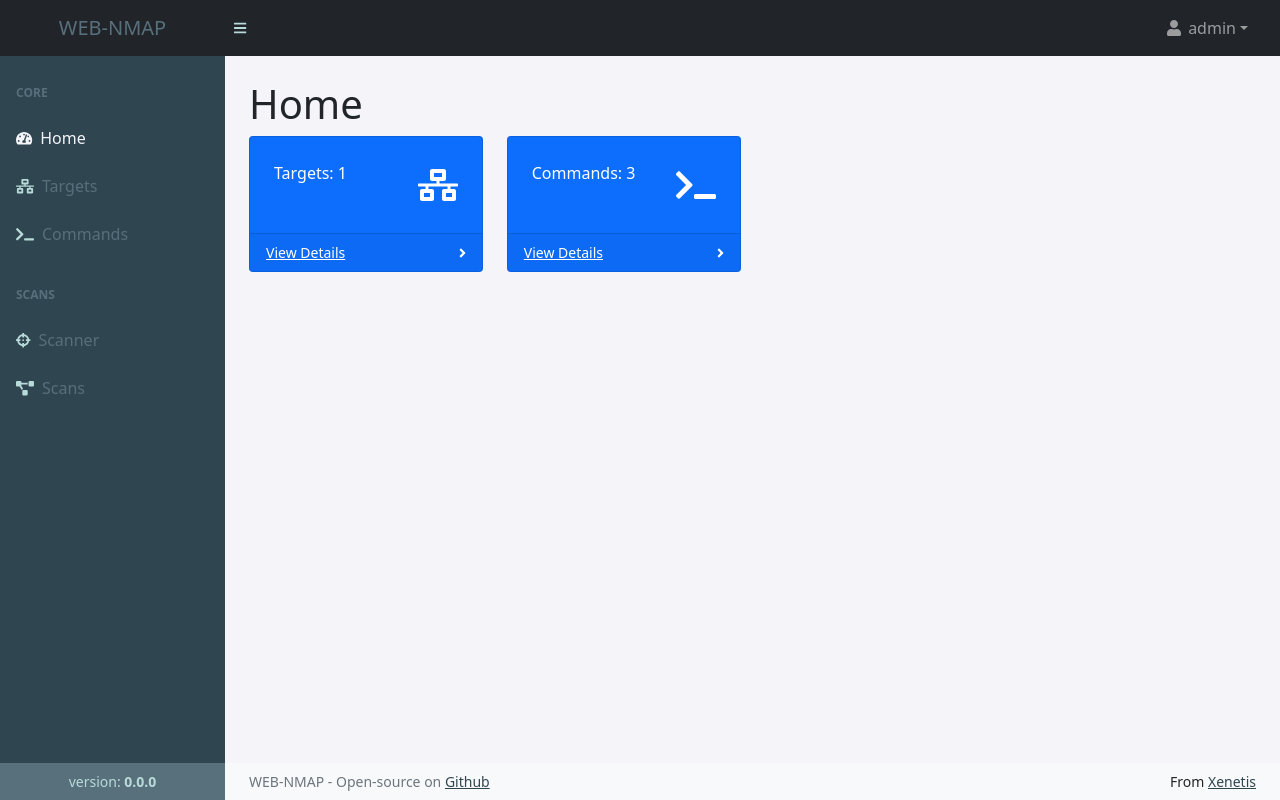
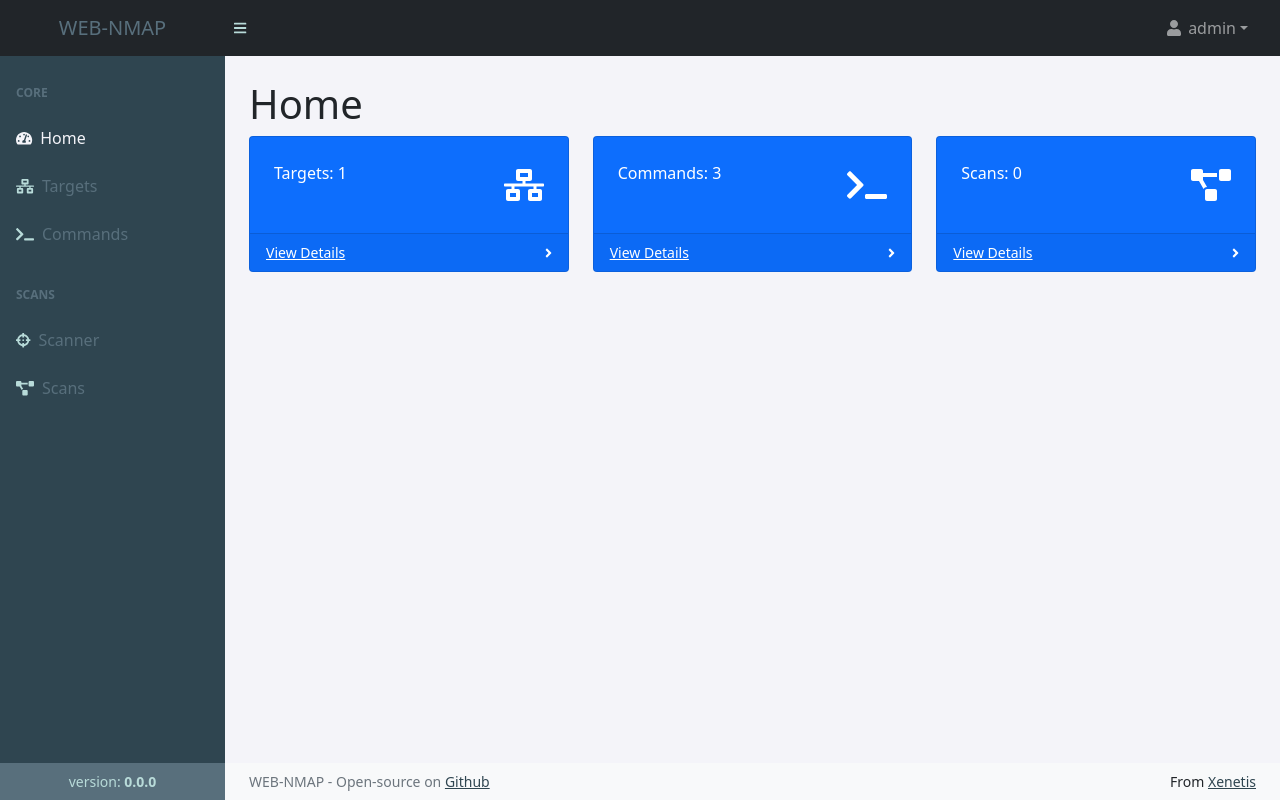
Before and after one commit to xenetis/web-nmap, a Flask app: page /index in a window 1280 px wide. Run offline with Flask 3, Linux system fonts and the light colour scheme; a user stored in the database is signed in; data comes from the database, SQL or seed files in the repository; data that the repository does not hold is empty; some libraries are stand-ins or nearby versions.

Commit message:
Commit v0.4.0 - Add Socket.IO messages from thread scanner - Add Bootstrap Toast messages - Add nb_scans on homepage

```diff
--- a/apps/default/routes.py
+++ b/apps/default/routes.py
@@ -1,8 +1,11 @@
 # -*- encoding: utf-8 -*-
 import json
+from datetime import datetime
+
 from time import sleep
 
-from flask_login.utils import _get_user, current_user
+from flask_login.utils import current_user
+from sqlalchemy import desc
 
 from apps.default import blueprint
 from flask import render_template, request, redirect
@@ -23,13 +26,18 @@
 @blueprint.route('/index')
 @login_required
 def index():
+    # from run import scan_event
+    # scan_event('Event emitted from Python index')
+
     nb_targets = db.session.query(TargetModel.id).count()
     nb_commands = db.session.query(CommandModel.id).count()
+    nb_scans = db.session.query(ScanModel.id).count()
 
     return render_template('default/index.html',
                            activepath='index',
                            nb_targets=nb_targets,
-                           nb_commands=nb_commands)
+                           nb_commands=nb_commands,
+                           nb_scans=nb_scans)
 
 
 @blueprint.route('/targets', methods=['GET', 'POST'])
@@ -67,6 +75,7 @@
 @blueprint.route('/scans', methods=['GET', 'POST'])
 @login_required
 def scans():
+
     if request.method == 'POST':
         if request.form['action'] == 'delete':
             id = request.form['id']
@@ -86,7 +95,7 @@
 
     return render_template('default/scans.html',
                            activepath='scans',
-                           scans=ScanModel.query.all(),
+                           scans=ScanModel.query.order_by(desc(ScanModel.date_update)).all(),
                            targets=TargetModel.query.all(),
                            commands=CommandModel.query.all())
 
@@ -138,7 +147,6 @@
 @blueprint.route('/settings', methods=['GET', 'POST'])
 @login_required
 def settings():
-
     success = None
     me = {
         'id': current_user.id,
@@ -231,6 +239,12 @@
     return render_template('default/scanner.html', activepath='scanner', thread_started=thread_started)
 
 
+@blueprint.route('/scanner/toast', methods=['GET'])
+@login_required
+def ajax_socket_message():
+    message = 'Hello, world! This is a toast message.'
+    return render_template('default/toast.html', message=message, now=datetime.now())
+
 @blueprint.route('/<template>')
 @login_required
 def route_template(template):
--- a/apps/templates/_includes/scripts.html
+++ b/apps/templates/_includes/scripts.html
@@ -1,6 +1,53 @@
 <script src="https://cdnjs.cloudflare.com/ajax/libs/font-awesome/5.15.3/js/all.min.js" crossorigin="anonymous"></script>
 <script src="https://cdn.jsdelivr.net/npm/bootstrap@5.0.2/dist/js/bootstrap.bundle.min.js" integrity="sha384-MrcW6ZMFYlzcLA8Nl+NtUVF0sA7MsXsP1UyJoMp4YLEuNSfAP+JcXn/tWtIaxVXM" crossorigin="anonymous"></script>
+
+<script src="https://cdn.socket.io/4.6.0/socket.io.min.js" integrity="sha384-c79GN5VsunZvi+Q/WObgk2in0CbZsHnjEqvFxC5DxHn9lTfNce2WW6h2pH6u/kF+" crossorigin="anonymous"></script>
+
 <script src="/static/assets/js/script.js"></script>
+<script type="text/javascript" charset="utf-8">
+  $(document).ready(function() {
+
+    var socket = io.connect('/');
+
+    // socket.on('connection', (socket) => {
+    //   console.log('we have a new connection !!!');
+    //
+    //   socket.on('join', ({name, room}, callback) => {
+    //     console.log("Log name/room", name, " - ", room)
+    //   });
+    // });
+
+    socket.on('connect', function() {
+      console.log('Successfully connected to server!');
+    });
+
+    // socket.emit('scan_event', 'event emited from frontend')
+
+    socket.on('scan_event', function(data) {
+
+      console.log("scan_event: ", data);
+      $.ajax({
+        url: "{{ url_for('home_blueprint.ajax_socket_message') }}",
+        type: "get",
+        success: function (response) {
+          data = JSON.parse(data);
+          var toastBody = data.message;
+          if(data.link != "") {
+            toastBody = toastBody + '<p><a href="' + data.link + '" class="btn btn-success btn-sm"><i class="fas fa-eye"></i> View</a></p>';
+          }
+
+          $("#toastContainer").append(response);
+          $(".toast").last().find('.toast-body').html(toastBody);
+          $(".toast").last().find('.toast-footer').html(toastBody);
+          bootstrap.Toast.getOrCreateInstance($(".toast").last()).show();
+        },
+        error: function(jqXHR, textStatus, errorThrown) {
+          console.log(textStatus, errorThrown);
+        }
+      });
+    });
+  });
+</script>
 
 <div class="modal fade" id="deleteModal" tabindex="-1" aria-labelledby="deleteModalLabel" aria-hidden="true">
   <div class="modal-dialog">
@@ -20,3 +67,4 @@
     </div>
   </div>
 </div>
+<div aria-live="polite" aria-atomic="true" id="toastContainer" class="position-absolute top-0 mt-5 end-0 p-3" style="z-index: 1050;"></div>
--- a/apps/templates/default/index.html
+++ b/apps/templates/default/index.html
@@ -10,7 +10,7 @@
         <div class="container-fluid px-4">
             <h1 class="mt-4">Home</h1>
             <div class="row">
-                <div class="col-xl-3 col-md-6">
+                <div class="col-xl-4 col-md-6">
                     <div class="card bg-primary text-white mb-4">
                         <div class="card-body">
                             <div class="d-flex">
@@ -28,7 +28,7 @@
                         </div>
                     </div>
                 </div>
-                <div class="col-xl-3 col-md-6">
+                <div class="col-xl-4 col-md-6">
                     <div class="card bg-primary text-white mb-4">
                         <div class="card-body">
                             <div class="d-flex">
@@ -46,6 +46,24 @@
                         </div>
                     </div>
                 </div>
+                <div class="col-xl-4 col-md-6">
+                    <div class="card bg-primary text-white mb-4">
+                        <div class="card-body">
+                            <div class="d-flex">
+                                <div class="p-2 flex-fill">
+                                    Scans: {{ nb_scans }}
+                                </div>
+                                <div class="p-2 flex-fill text-end fs-2">
+                                    <i class="fas fa-project-diagram"></i>
+                                </div>
+                            </div>
+                        </div>
+                        <div class="card-footer d-flex align-items-center justify-content-between">
+                            <a class="small text-white stretched-link" href="{{ url_for('home_blueprint.scans') }}">View Details</a>
+                            <div class="small text-white"><i class="fas fa-angle-right"></i></div>
+                        </div>
+                    </div>
+                </div>
             </div>
         </div>
     </main>
--- a/requirements.txt
+++ b/requirements.txt
@@ -9,10 +9,9 @@
 sqlalchemy==1.4.29
 email_validator==1.3.1
 gunicorn==20.1.0
-flask-restx==0.5.1
 python-dotenv==1.0.0
-Flask-Minify==0.37
+Flask-Minify==0.41
 mysqlclient==2.1.1
 python-nmap==0.7.1
 validators==0.20.0
-# self~=2020.12.3
+flask-socketio==5.3.3
--- a/run.py
+++ b/run.py
@@ -3,6 +3,8 @@
 import os
 from flask_migrate import Migrate
 from flask_minify import Minify
+from flask_socketio import SocketIO
+
 from sys import exit
 
 from apps.config import app_config
@@ -20,6 +22,8 @@
 
 app = create_app(app_config)
 
+mysocket = SocketIO(app, cors_allowed_origins="*")
+
 Migrate(app, db)
 
 if not DEBUG:
@@ -33,4 +37,11 @@
     app.logger.info('ASSETS_ROOT      = ' + app_config.ASSETS_ROOT)
 
 if __name__ == "__main__":
+    mysocket.run(app)
     app.run()
+
+
+@mysocket.on('scan_event', namespace='/')
+def scan_event(message, link=""):
+    print('received message (scan_event): ' + message)
+    mysocket.emit('scan_event', '{"message": "' + message + '", "link": "' + link + '"}', namespace='/')
```
Also changed, not shown: apps/templates/default/scans.html (+6 -1 lines), apps/templates/default/toast.html (added, +12 -0 lines), apps/tools/thread.py (+7 -6 lines), README.md, 1 other file.
